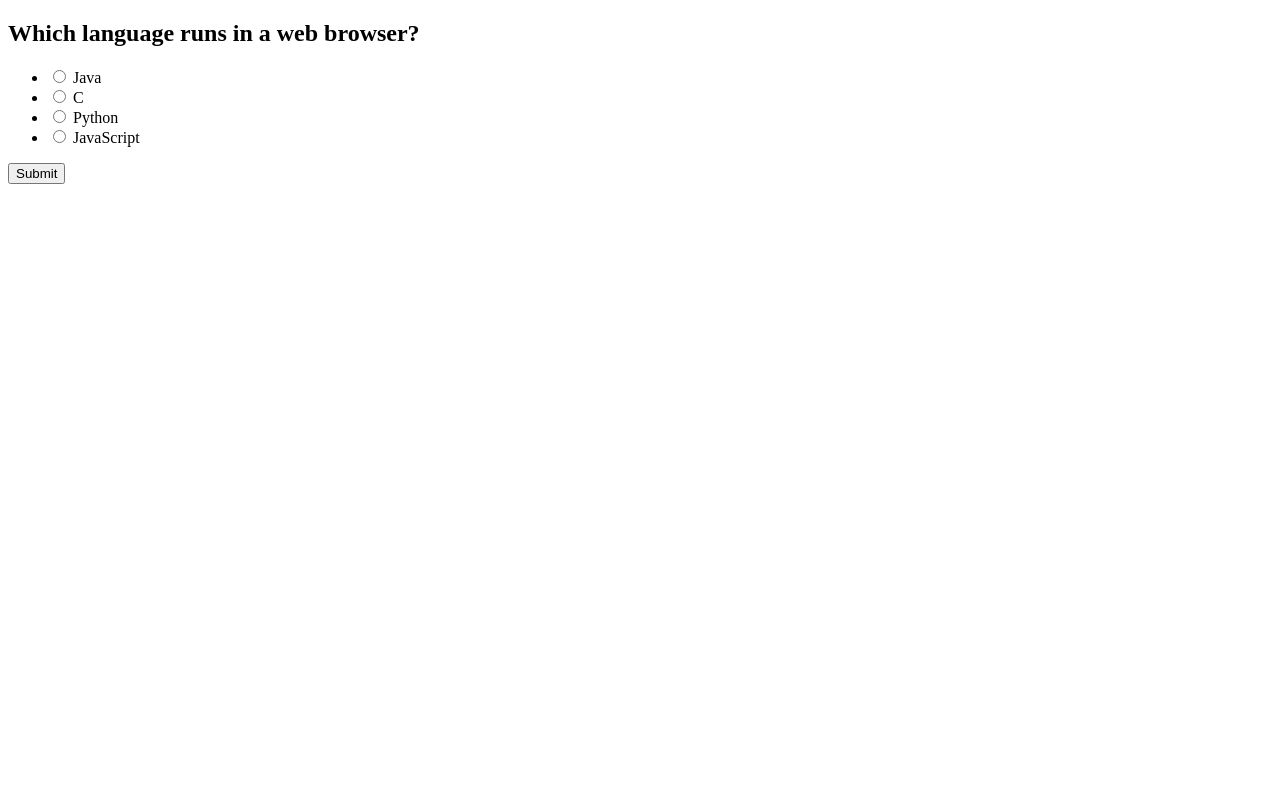
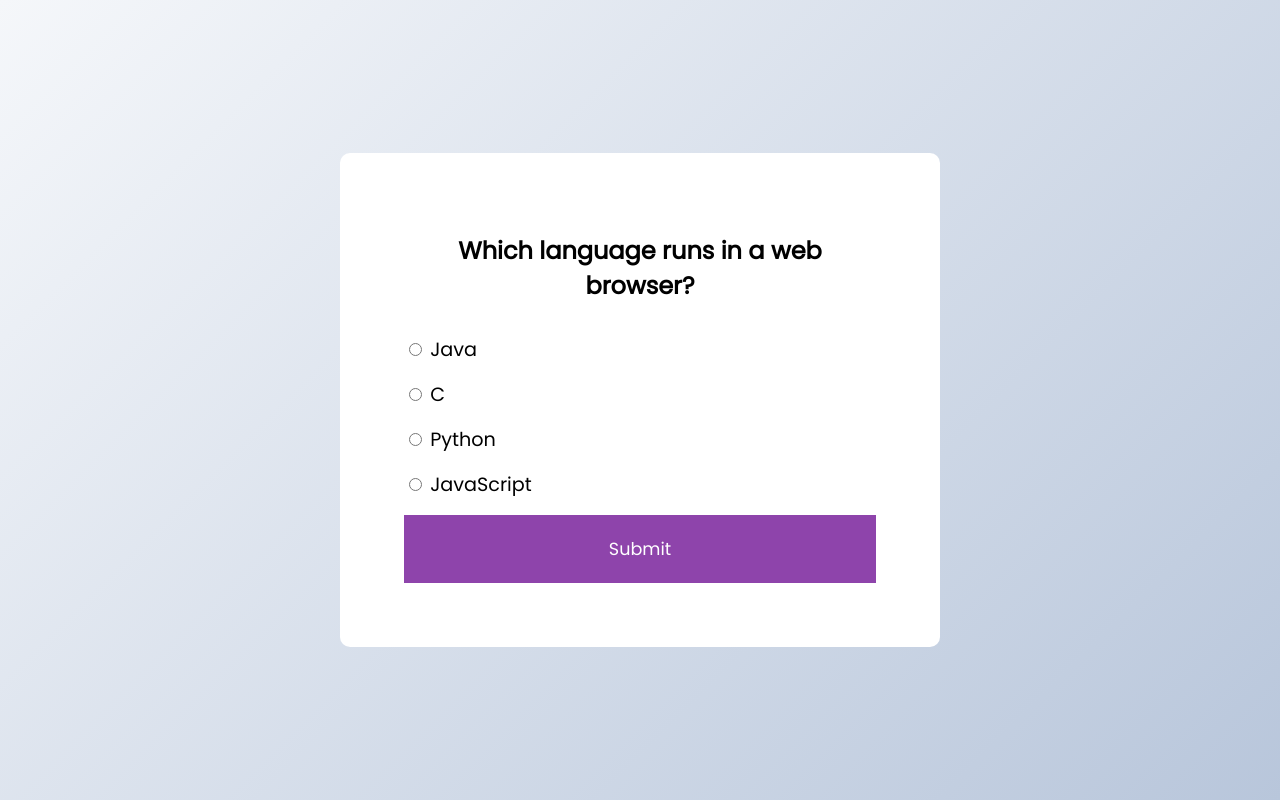
Before and after one commit to Nadimmo/Quizapp, a plain HTML site: page index.html in a window 1280 px wide. Drawn offline with Linux system fonts and the light colour scheme.

Commit message:
index.html

```diff
--- a/quiz app.html
+++ b/index.html
@@ -4,7 +4,7 @@
     <meta charset="UTF-8">
     <meta name="viewport" content="width=device-width, initial-scale=1.0">
     <title>Document</title>
-    <link rel="stylesheet" href="C:\Users\Nadim Mostofa\Desktop\Project\style16.css">
+    <link rel="stylesheet" href="style.css">
 </head>
 <body>
     <div class="container" id="quiz">
```
